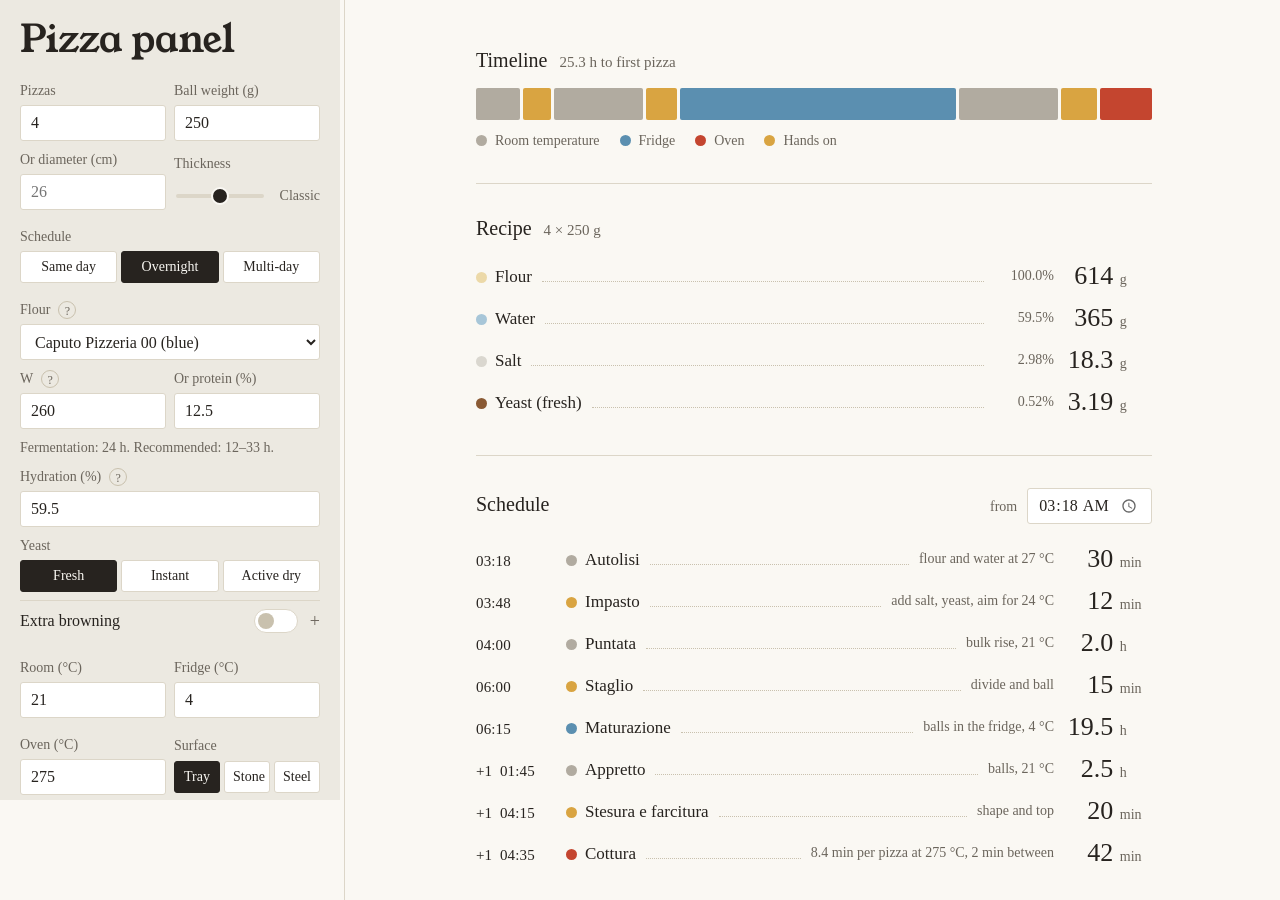
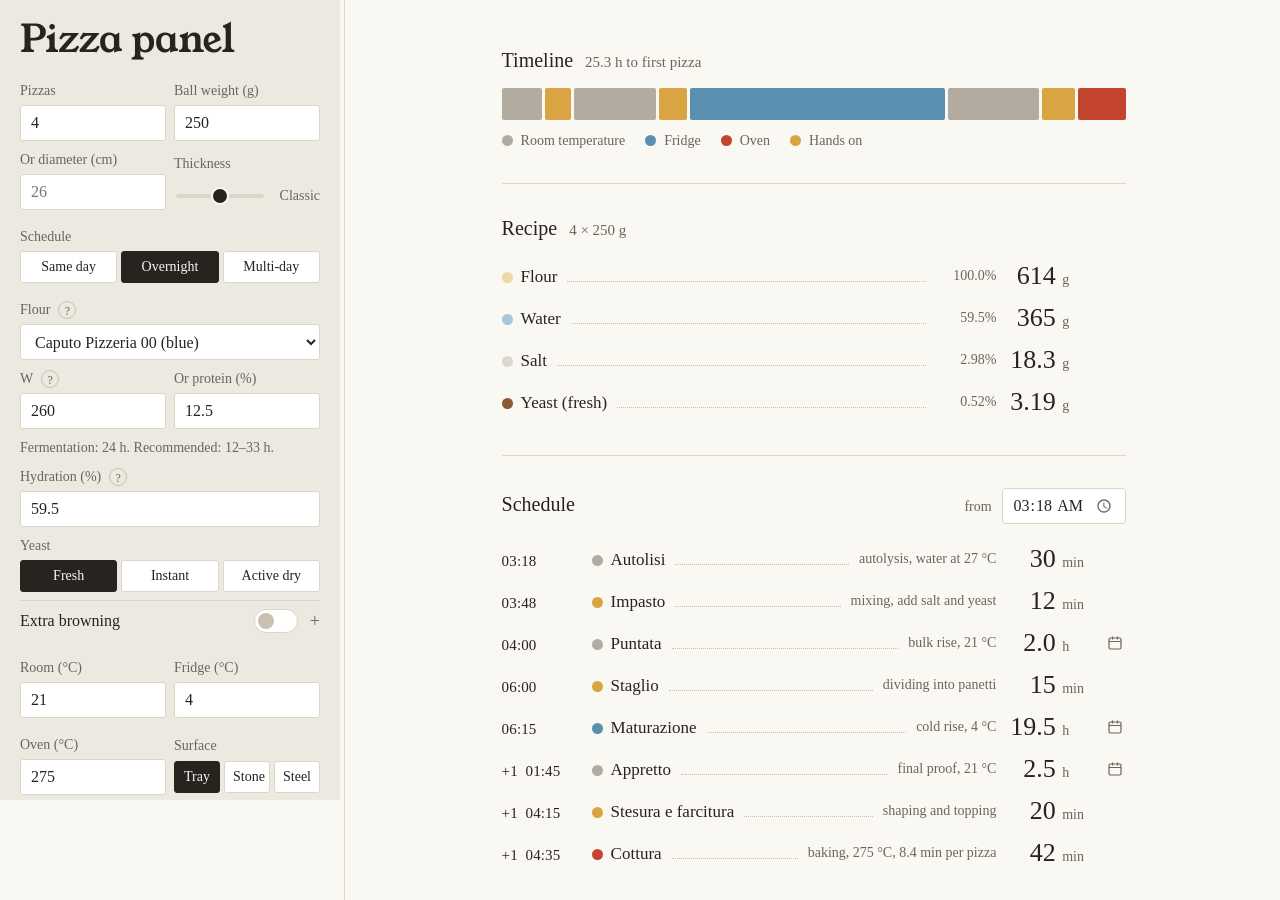
Before and after one commit to Nodo1221/Pizza-panel, a React (Vite) app: page / in a window 1280 px wide. Shown: the top 900 px of the page. Built offline with nearby package versions, Linux system fonts and the light colour scheme.

Commit message:
Google Calendar links for long stages, wider results margins, consistent stage sublabels (panetti)

```diff
--- a/src/App.tsx
+++ b/src/App.tsx
@@ -2,6 +2,7 @@ import '@fontsource-variable/source-serif-4/wght.css'
 import '@fontsource/young-serif'
 import { useEffect, useMemo, useState, type CSSProperties, type PointerEvent as RPointerEvent, type ReactNode } from 'react'
 import { FLOURS } from './core/flours'
+import { googleCalendarUrl } from './core/calendar'
 import { LIMITS, STYLES, compute, enrichment, estimateW, fit, sanitize, suggestHydration, type Inputs, type LimitKey, type Style, type Surface, type YeastType } from './core/dough'
 
 // w is 0 when the pack's W has not been entered; the app then estimates it from protein.
@@ -18,6 +19,8 @@ const diamFromBallG = (g: number, thick: ThickOption) =>
 type S = Omit<Inputs, 'w' | 'wEst' | 'oilPct' | 'sugarPct' | 'flourC' | 'ddtC' | 'mixing'> & { flourId: string; protein: number; w: number; browning: boolean; oilPct: number | null; sugarPct: number | null; diamCm: number; thick: ThickOption }
 
 type NumKey = Exclude<LimitKey, 'oilPct' | 'sugarPct'>
+
+const TZ = Intl.DateTimeFormat().resolvedOptions().timeZone
 
 const durParts = (m: number): [string, string] => (m >= 90 ? [(m / 60).toFixed(1), 'h'] : [String(Math.round(m)), 'min'])
 const dur = (m: number) => (m >= 90 ? `${(m / 60).toFixed(1)} h` : `${Math.round(m)} min`)
@@ -411,6 +414,7 @@ export default function App() {
               <span className="dots" />
               <small>{x.pc.toFixed(x.pc < 10 ? 2 : 1)}%</small>
               <strong>{x.g.toFixed(x.d)} <em>g</em></strong>
+              <span className="cal" />
             </div>
           ))}
           {r.dilute && (
@@ -434,8 +438,18 @@ export default function App() {
                 <time className="stime">{fmtClock(clockMs, nowMs)}</time>
                 <b><i className="sw" style={{ background: `var(--${x.kind})` }} />{x.label}</b>
                 <span className="dots" />
-                <small>{x.note}</small>
+                <small title={x.note}>{x.note}</small>
                 <strong>{v} <em>{u}</em></strong>
+                {x.min >= 90 ? (
+                  <a
+                    className="cal" target="_blank" rel="noreferrer" title="Add to Google Calendar" aria-label={`Add ${x.label} to Google Calendar`}
+                    href={googleCalendarUrl({ title: `${x.label} (pizza dough)`, startMs: clockMs, endMs: clockMs + x.min * 60000, details: x.note, tz: TZ })}
+                  >
+                    <svg width="16" height="16" viewBox="0 0 16 16" fill="none" stroke="currentColor" strokeWidth="1.2" aria-hidden="true">
+                      <rect x="2" y="3" width="12" height="11" rx="1.5" /><path d="M2 6.5h12M5.5 1.5v3M10.5 1.5v3" />
+                    </svg>
+                  </a>
+                ) : <span className="cal" />}
               </div>
             )
           })}
--- /dev/null
+++ b/src/core/calendar.ts
@@ -0,0 +1,14 @@
+// Builds a Google Calendar "new event" link. No API key or sign-in is needed here: Google opens the
+// event pre-filled and the user confirms it. Times are written as local time in the given time zone.
+const p2 = (n: number) => String(n).padStart(2, '0')
+const stamp = (ms: number) => {
+  const d = new Date(ms)
+  return `${d.getFullYear()}${p2(d.getMonth() + 1)}${p2(d.getDate())}T${p2(d.getHours())}${p2(d.getMinutes())}00`
+}
+
+export function googleCalendarUrl(e: { title: string; startMs: number; endMs: number; details?: string; tz?: string }) {
+  const q = new URLSearchParams({ action: 'TEMPLATE', text: e.title, dates: `${stamp(e.startMs)}/${stamp(e.endMs)}` })
+  if (e.details) q.set('details', e.details)
+  if (e.tz) q.set('ctz', e.tz)
+  return `https://calendar.google.com/calendar/render?${q}`
+}
--- a/src/core/dough.ts
+++ b/src/core/dough.ts
@@ -187,7 +187,7 @@ export function compute(raw: Inputs) {
       kind: 'oven',
       start: 0,
       min: i.pizzas * (bakeMin + 2),
-      note: `${bakeMin.toFixed(1)} min per pizza at ${i.ovenC} °C, 2 min between`,
+      note: `baking, ${i.ovenC} °C, ${bakeMin.toFixed(1)} min per pizza`,
     },
   ]
   let t = 0
@@ -197,20 +197,20 @@ export function compute(raw: Inputs) {
     stages.unshift({ label, kind, start: t, min: mins, note })
   }
   const wt = waterTemp.toFixed(0)
-  before('Stesura e farcitura', 'prep', 20, 'shape and top')
-  before('Appretto', 'room', proofH * 60, `balls, ${i.roomC} °C`)
-  before('Maturazione', 'cold', coldH * 60, `balls in the fridge, ${i.fridgeC} °C`)
-  before('Staglio', 'prep', 15, 'divide and ball')
+  before('Stesura e farcitura', 'prep', 20, 'shaping and topping')
+  before('Appretto', 'room', proofH * 60, `final proof, ${i.roomC} °C`)
+  before('Maturazione', 'cold', coldH * 60, `cold rise, ${i.fridgeC} °C`)
+  before('Staglio', 'prep', 15, 'dividing into panetti')
   before('Puntata', 'room', bulkH * 60, `bulk rise, ${i.roomC} °C`)
-  before('Impasto', 'prep', 12, `add salt, yeast${extras.length ? `, ${extras.join(' and ')}` : ''}, aim for ${i.ddtC} °C`)
-  before('Autolisi', 'room', autolysisMin, `flour and water at ${wt} °C`)
+  before('Impasto', 'prep', 12, `mixing, add ${['salt', 'yeast', ...extras].join(', ').replace(/, ([^,]*)$/, ' and $1')}`)
+  before('Autolisi', 'room', autolysisMin, `autolysis, water at ${wt} °C`)
   if (i.surface !== 'tray')
     stages.push({
       label: 'Preriscaldamento',
       kind: 'oven',
       start: -60 * M,
       min: 60,
-      note: 'with the stone or steel',
+      note: 'preheat, stone or steel',
       overlap: true,
     })
   stages.sort((a, b) => a.start - b.start)
--- a/src/index.css
+++ b/src/index.css
@@ -64,7 +64,7 @@ b, strong { font-weight: inherit; }
 .grip { cursor: col-resize; touch-action: none; background: linear-gradient(var(--line), var(--line)) center / 1px 100% no-repeat; }
 .grip:hover, .grip:focus-visible { background: linear-gradient(var(--basil), var(--basil)) center / 3px 100% no-repeat; outline: none; }
 
-.main { min-width: 0; padding: 48px clamp(64px, 10vw, 200px) 80px; display: grid; gap: 32px; align-content: start; }
+.main { min-width: 0; padding: 48px clamp(64px, 12vw, 240px) 80px; display: grid; gap: 32px; align-content: start; }
 .main > section + section { border-top: 1px solid var(--line); padding-top: 32px; }
 
 .row { display: grid; grid-template-columns: 1fr 1fr; gap: 8px; }
@@ -167,16 +167,21 @@ input[type='range']:focus-visible::-moz-range-thumb { box-shadow: 0 0 0 3px var(
 .dots { flex: 1; border-bottom: 1px dotted var(--dot); margin-bottom: 0.45em; min-width: 16px; }
 .big { padding: 8px 0; }
 .big b { font-size: 17px; white-space: nowrap; }
-.big small { font-size: 14px; color: var(--mute); margin-bottom: 3px; min-width: 60px; text-align: right; }
+.big small { font-size: 14px; color: var(--mute); margin-bottom: 3px; min-width: 60px; text-align: right; white-space: nowrap; overflow: hidden; text-overflow: ellipsis; }
 .big strong { font-size: 26px; font-weight: 500; line-height: 1; min-width: 88px; text-align: right; }
 .big em { display: inline-block; min-width: 2.3em; text-align: left; font-size: 14px; font-style: normal; color: var(--mute); }
 section > .hint { margin-top: 12px; }
+.cal { width: 22px; height: 22px; flex-shrink: 0; align-self: center; display: inline-flex; align-items: center; justify-content: center; color: var(--mute); }
+a.cal:hover { color: var(--ink); }
 .stime { font-size: 15px; color: var(--ink); width: 80px; flex-shrink: 0; font-variant-numeric: tabular-nums; letter-spacing: 0.01em; }
 .anchor-label { margin-left: auto; display: flex; align-items: center; gap: 10px; font-size: 14px; color: var(--mute); }
 .anchor-label input[type='time'] { width: auto; min-width: 112px; cursor: text; }
 .anchor-label input[type='time']::-webkit-calendar-picker-indicator { opacity: 0.6; cursor: pointer; }
 
 
+@media (max-width: 1100px) {
+  .main { padding-inline: clamp(24px, 5vw, 64px); }
+}
 @media (max-width: 860px) {
   .app { grid-template-columns: 1fr; }
   .side { position: static; height: auto; border-bottom: 1px solid var(--line); }
```
